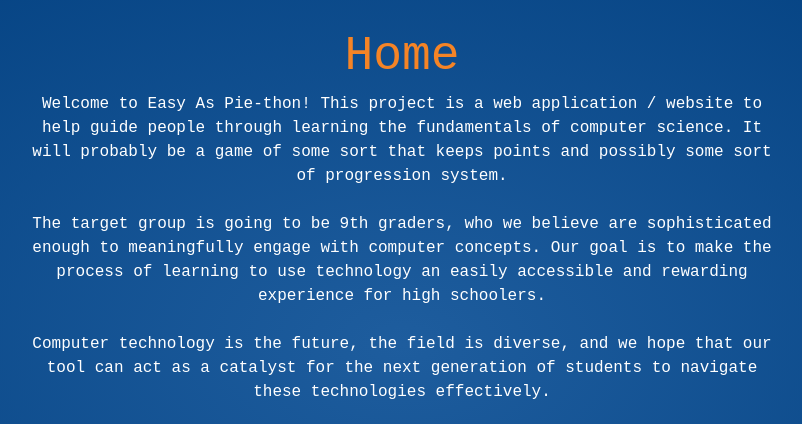
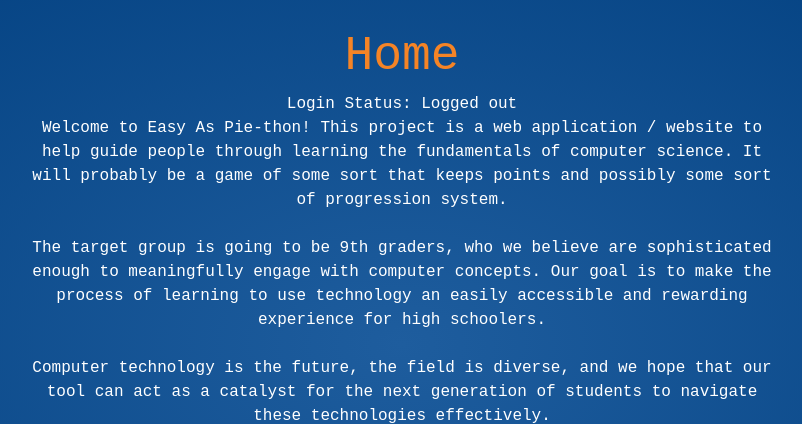
Before and after one commit to CPS-353-Group-9/Group-Project, a PHP site: page / in a window 1280 px wide. Shown: the part 56-480 px from the top of the page, without its empty margins (238-1040 px from the left). Run offline with PHP 8.4, Linux system fonts and the light colour scheme; some libraries are stand-ins or nearby versions.

Commit message:
Update index.php

```diff
--- a/index.php
+++ b/index.php
@@ -10,7 +10,7 @@ Includes the style sheets and the navbar.php file which contains
 most of the real functionality.
 
 */
-	session_start(); // if credentials match the database in the login.php page, user will be taken back to the home page and be succefully logged in
+	// session_start(); // if credentials match the database in the login.php page, user will be taken back to the home page and be succefully logged in
 ?>
 
 <!DOCTYPE html>
@@ -29,7 +29,11 @@ most of the real functionality.
 		<?php
 			if (isset($_SESSION['userId'])) // if logged in display this message
 			{
-				echo ('<p> Login Status: Logged in </p>');
+				echo '<p> Login Status: Logged in </p>';
+			}
+			else
+			{
+				echo '<p> Login Status: Logged out </p>';
 			}
 		?>
 
```
